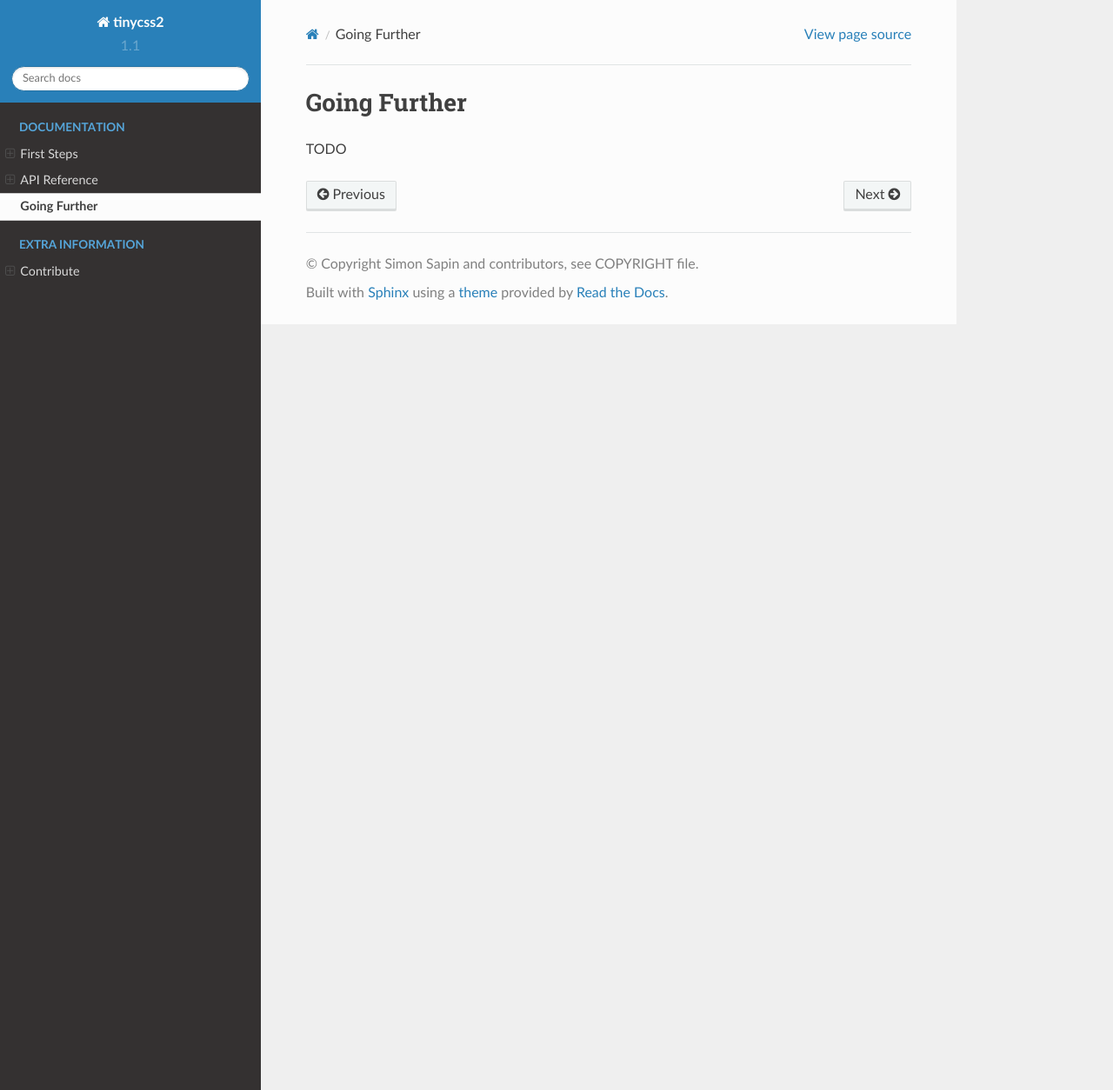
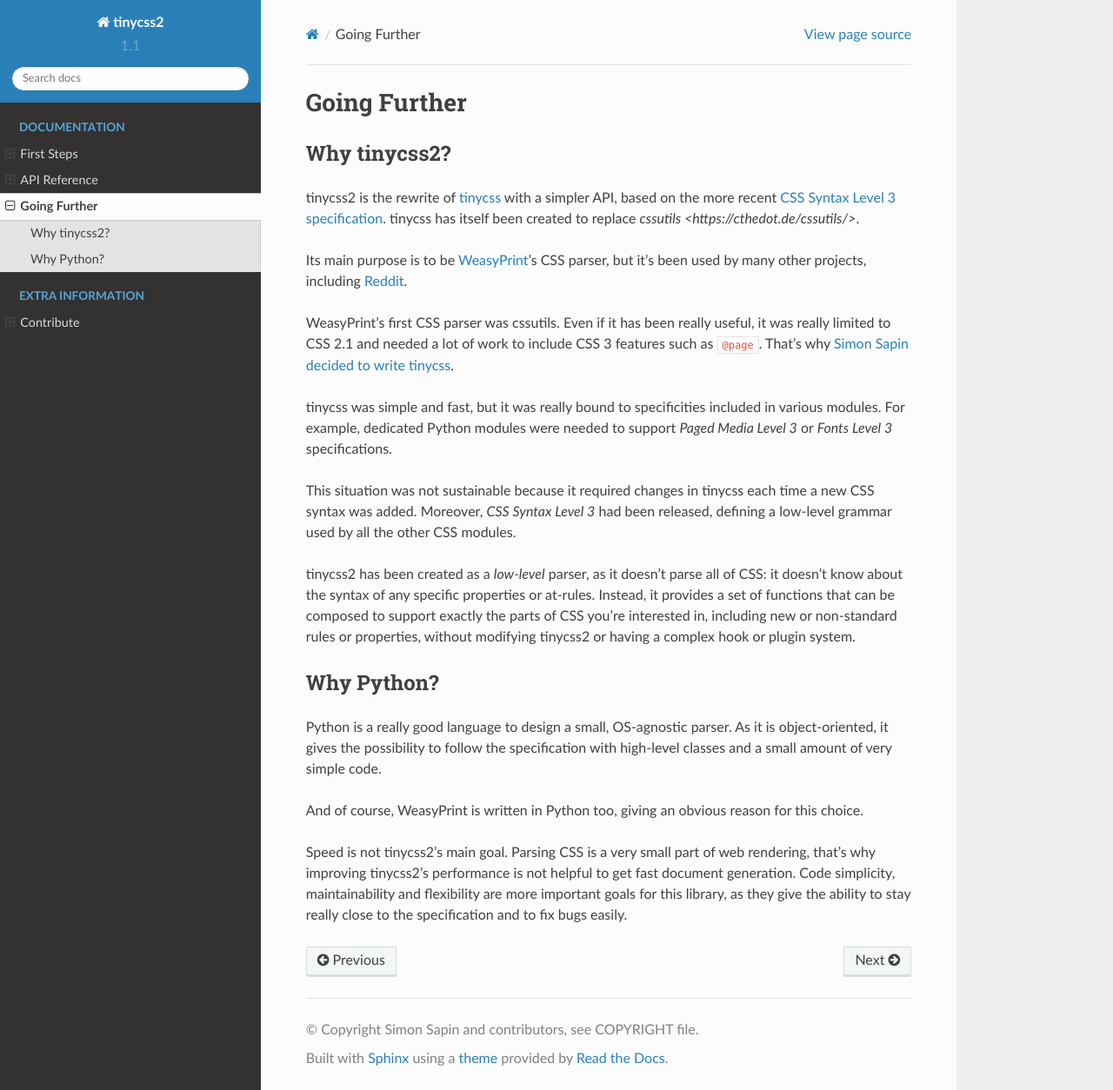
Before and after one commit to Kozea/tinycss2, a Sphinx documentation site: the page built from docs/going_further.rst, in a window 1280 px wide and 1254 px high. Shown: the whole window at 87% size. Built offline with Sphinx 7.4.7 and the Read the Docs theme 2.0.0, drawn with Linux system fonts in a browser that asks for light colours; pages that are not in the unit, such as notebooks, are missing from menus.

Commit message:
Add Going Further page

```diff
--- a/docs/going_further.rst
+++ b/docs/going_further.rst
@@ -1,4 +1,55 @@
 Going Further
 =============
 
-TODO
+
+Why tinycss2?
+-------------
+
+tinycss2 is the rewrite of tinycss_ with a simpler API, based on the more
+recent `CSS Syntax Level 3 specification`_. tinycss has itself been created to
+replace `cssutils <https://cthedot.de/cssutils/>`.
+
+Its main purpose is to be WeasyPrint_’s CSS parser, but it’s been used by many
+other projects, including Reddit_.
+
+WeasyPrint’s first CSS parser was cssutils. Even if it has been really useful,
+it was really limited to CSS 2.1 and needed a lot of work to include CSS 3
+features such as ``@page``. That’s why `Simon Sapin decided to write tinycss`_.
+
+tinycss was simple and fast, but it was really bound to specificities included
+in various modules. For example, dedicated Python modules were needed to
+support *Paged Media Level 3* or *Fonts Level 3* specifications.
+
+This situation was not sustainable because it required changes in tinycss each
+time a new CSS syntax was added. Moreover, *CSS Syntax Level 3* had been
+released, defining a low-level grammar used by all the other CSS modules.
+
+tinycss2 has been created as a *low-level* parser, as it doesn’t parse all of
+CSS: it doesn’t know about the syntax of any specific properties or
+at-rules. Instead, it provides a set of functions that can be composed to
+support exactly the parts of CSS you’re interested in, including new or
+non-standard rules or properties, without modifying tinycss2 or having a
+complex hook or plugin system.
+
+.. _tinycss: http://pythonhosted.org/tinycss/
+.. _CSS Syntax Level 3 specification: https://www.w3.org/TR/css-syntax-3/
+.. _WeasyPrint: https://weasyprint.org/
+.. _Reddit: https://www.reddit.com/r/cssnews/comments/24anzb/css_change_the_filter_has_been_rewritten/
+.. _Simon Sapin decided to write tinycss: https://exyr.org/2012/tinycss-css-parser/
+
+
+Why Python?
+-----------
+
+Python is a really good language to design a small, OS-agnostic parser. As it
+is object-oriented, it gives the possibility to follow the specification with
+high-level classes and a small amount of very simple code.
+
+And of course, WeasyPrint is written in Python too, giving an obvious reason
+for this choice.
+
+Speed is not tinycss2’s main goal. Parsing CSS is a very small part of web
+rendering, that’s why improving tinycss2’s performance is not helpful to get
+fast document generation. Code simplicity, maintainability and flexibility are
+more important goals for this library, as they give the ability to stay really
+close to the specification and to fix bugs easily.
```
